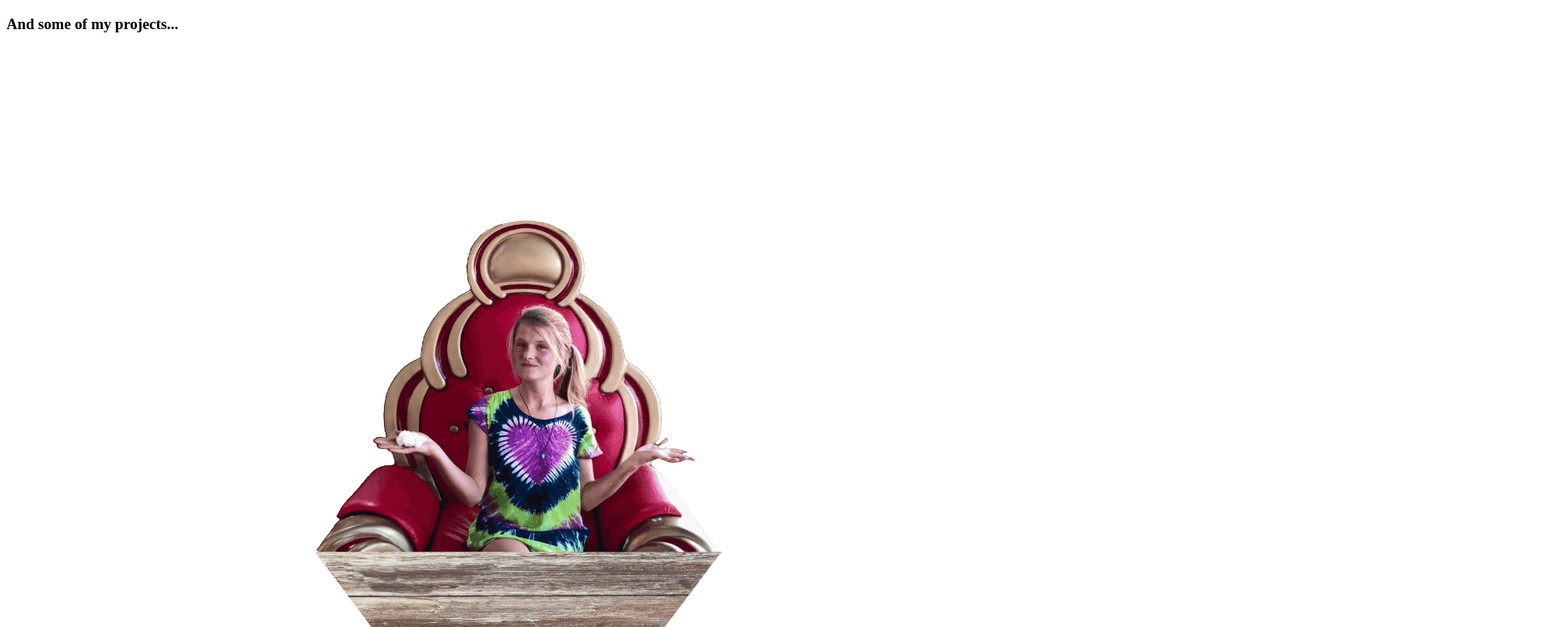
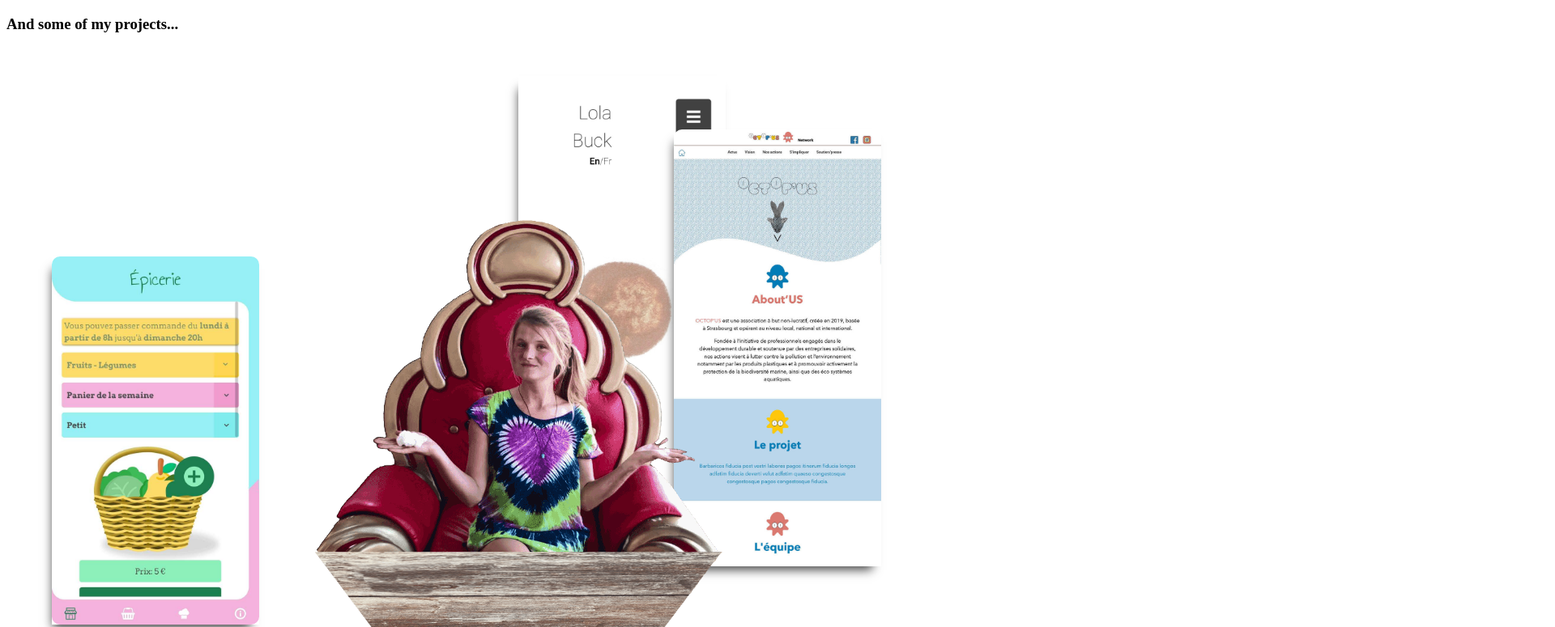
Before and after one commit to cleobuck/portfolio2, a Gatsby site: page /works in a window 1280 px wide. Shown: the top 775 px of the page at 81% size, 1920 px wide, since content can reach past the window. Built offline with nearby package versions, Linux system fonts and the light colour scheme; Gatsby itself is replaced by a stand-in of ours.

Commit message:
fixed nonefocused issue

```diff
--- a/src/pages/works/index.jsx
+++ b/src/pages/works/index.jsx
@@ -11,7 +11,7 @@
 import CleoChair from '../../components/images/cleo-chair';
 
 const Projects = () => {
-  const [focusedProject, setFocus] = useState();
+  const [focusedProject, setFocus] = useState(false);
   const [focusOut, setFocusOut] = useState('');
   const { state } = useResponsiveContext();
   const giveFocus = (focus) => {
@@ -26,7 +26,7 @@
       setFocusOut('');
     }
 
-    setFocus({ lola: false, octopus: false, aubonmarche: false });
+    setFocus(false);
   };
 
   useEffect(() => {
```
